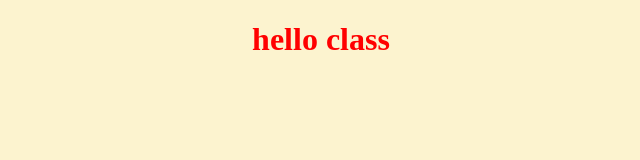
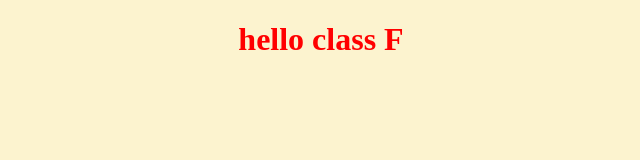
Before and after one commit to JeissonSantander/advance-programming, a plain HTML site: page index.html in a window 1280 px wide. Shown: the whole page, without its empty margins (319-959 px from the left). Drawn offline with Linux system fonts and the light colour scheme.

Commit message:
Update index.html

```diff
--- a/index.html
+++ b/index.html
@@ -13,7 +13,7 @@
 <body bgcolor="#FCF3CF" >
 
     <center>
-        <div id="01"><font color="red"><h1 > hello class </h1></font> </div>
+        <div id="01"><font color="red"><h1 > hello class F </h1></font> </div>
     </center>
 
 
```
